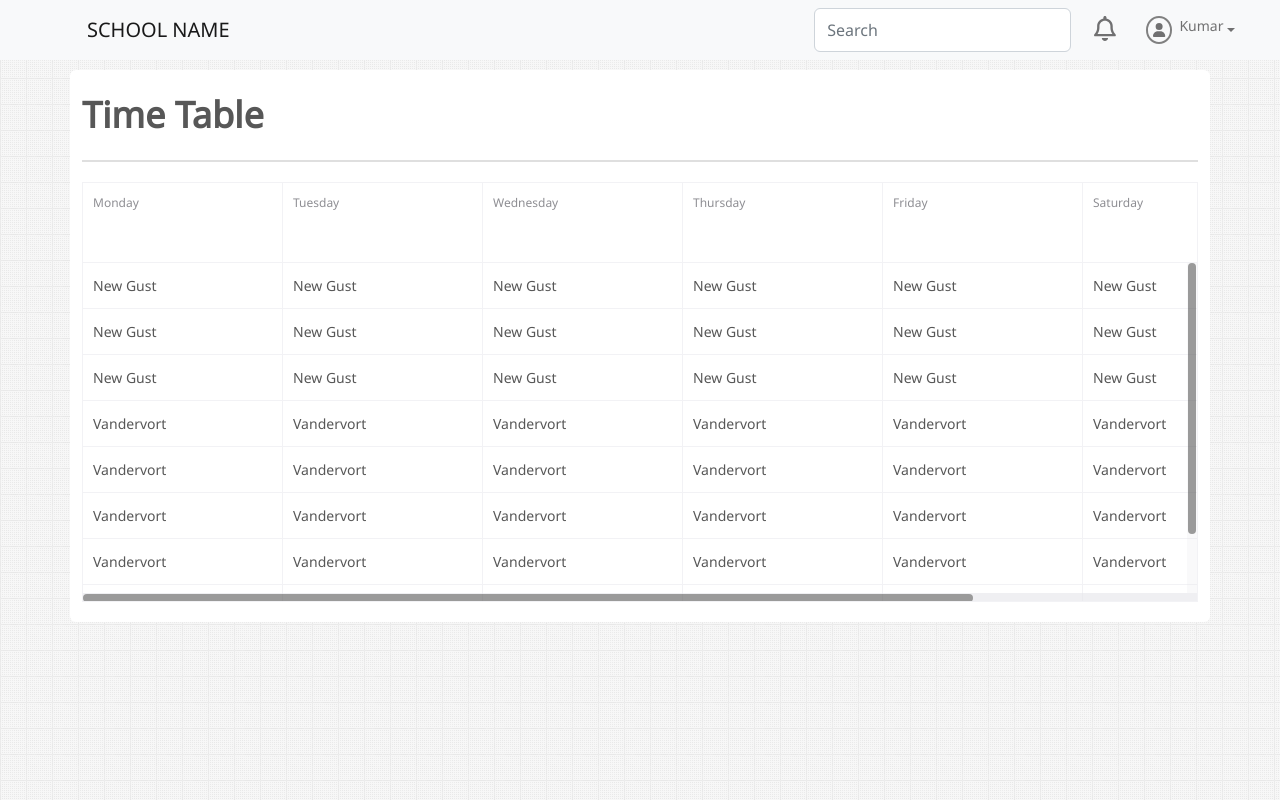
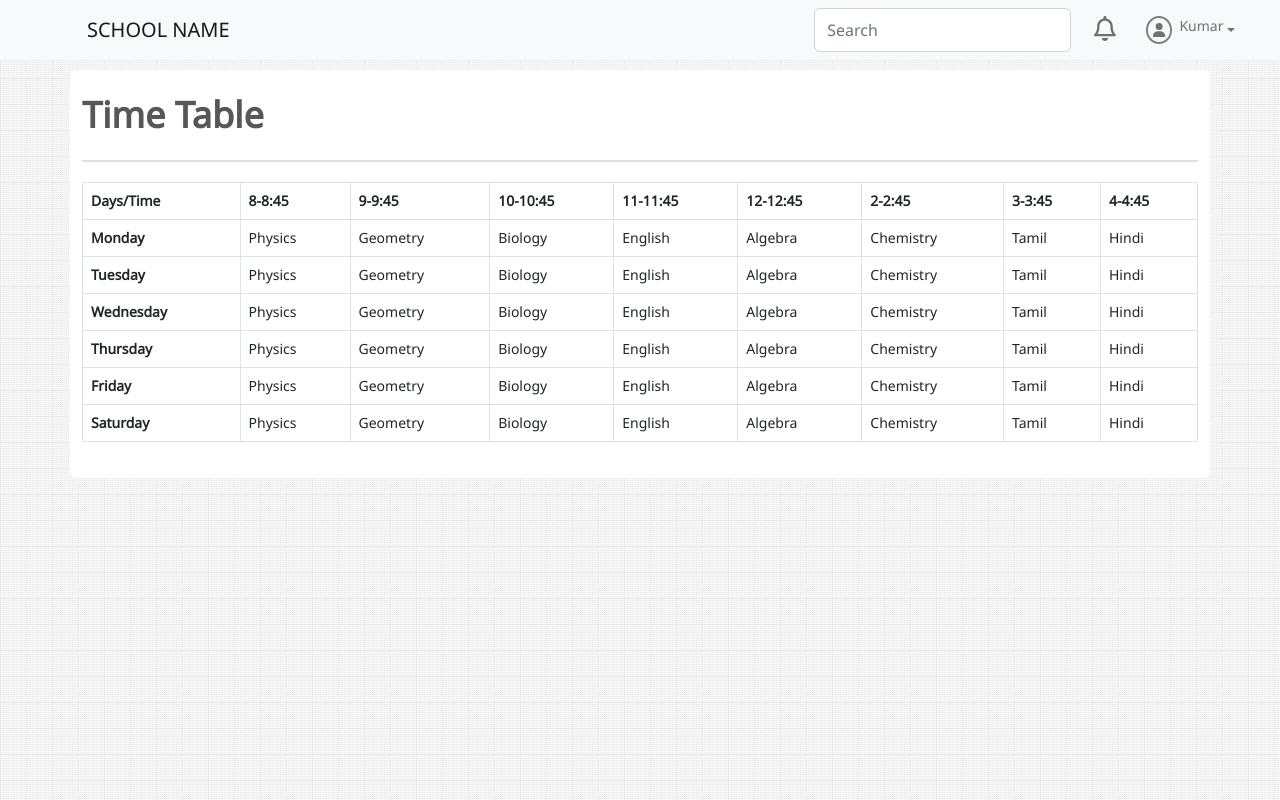
Before and after one commit to SanjayNithin2002/school-portal, a React (Create React App) app in the folder school-portal/: page /timetable in a window 1280 px wide. Built offline with nearby package versions, Linux system fonts and the light colour scheme.

Commit message:
Time table completed

```diff
--- a/school-portal/src/Pages/Time table/timetable.jsx
+++ b/school-portal/src/Pages/Time table/timetable.jsx
@@ -2,84 +2,80 @@ import React from "react";
 import "react-datepicker/dist/react-datepicker.css";
 import "bootstrap/dist/css/bootstrap.min.css"
 import SideNavBar from "../../components/SideNavBar/SideNavBar";
-import { Table } from 'rsuite';
-const { Column, ColumnGroup, HeaderCell, Cell } = Table;
+import Table from "react-bootstrap/Table";
 
+
+
+
+function Timetable() {
     const data = [
         {
-        id: 1,
-        email: 'Leora13@yahoo.com',
-        firstName: 'Ernest Schuppe Anderson',
-        lastName: null,
-        city: 'New Gust',
-        companyName: 'Lebsack - Nicolas'
+            Day: "Monday",
+            p1: "Physics",
+            p2: "Geometry",
+            p3: "Biology",
+            p4: "English",
+            p5: "Algebra",
+            p6: "Chemistry",
+            p7: "Tamil",
+            p8: "Hindi"
         },
         {
-        id: 2,
-        email: 'Mose_Gerhold51@yahoo.com',
-        firstName: 'Janis',
-        lastName: 'Bode',
-        city: 'New Gust',
-        companyName: 'Glover - Hermiston'
+            Day: "Tuesday",
+            p1: "Physics",
+            p2: "Geometry",
+            p3: "Biology",
+            p4: "English",
+            p5: "Algebra",
+            p6: "Chemistry",
+            p7: "Tamil",
+            p8: "Hindi"
         },
         {
-        id: 3,
-        city: 'New Gust',
-        email: 'Frieda.Sauer61@gmail.com',
-        firstName: 'Makenzie Vandervort',
-        lastName: null,
-        companyName: 'Williamson - Kassulke'
+            Day: "Wednesday",
+            p1: "Physics",
+            p2: "Geometry",
+            p3: "Biology",
+            p4: "English",
+            p5: "Algebra",
+            p6: "Chemistry",
+            p7: "Tamil",
+            p8: "Hindi"
         },
         {
-        id: 4,
-        email: 'Eloisa.OHara@hotmail.com',
-        firstName: 'Ciara',
-        lastName: 'Towne',
-        city: 'Vandervort',
-        companyName: 'Hilpert, Eichmann and Brown'
+            Day: "Thursday",
+            p1: "Physics",
+            p2: "Geometry",
+            p3: "Biology",
+            p4: "English",
+            p5: "Algebra",
+            p6: "Chemistry",
+            p7: "Tamil",
+            p8: "Hindi"
         },
         {
-        id: 5,
-        email: 'Brisa46@hotmail.com',
-        firstName: 'Suzanne',
-        lastName: 'Wolff',
-        city: 'Vandervort',
-        companyName: 'Mayer - Considine'
+            Day: "Friday",
+            p1: "Physics",
+            p2: "Geometry",
+            p3: "Biology",
+            p4: "English",
+            p5: "Algebra",
+            p6: "Chemistry",
+            p7: "Tamil",
+            p8: "Hindi"
         },
         {
-        id: 6,
-        email: 'Cody.Schultz56@gmail.com',
-        firstName: 'Alessandra',
-        lastName: null,
-        city: 'Vandervort',
-        companyName: 'Nikolaus and Sons'
+            Day: "Saturday",
+            p1: "Physics",
+            p2: "Geometry",
+            p3: "Biology",
+            p4: "English",
+            p5: "Algebra",
+            p6: "Chemistry",
+            p7: "Tamil",
+            p8: "Hindi"
         },
-    {
-        id: 7,
-        email: 'Enrico_Beer@yahoo.com',
-        firstName: 'Margret',
-        lastName: 'Heller',
-        city: 'Vandervort',
-        companyName: 'Corwin, Maggio and Wintheiser'
-    },
-    {
-        id: 8,
-        email: 'Mitchel.Herman@yahoo.com',
-        firstName: 'Emiliano',
-        lastName: 'Moore',
-        city: 'Gilberthaven',
-        companyName: 'Gulgowski - Botsford'
-    },
-    {
-        id: 9,
-        city: 'Gilberthaven',
-        email: 'Gaylord_Reichel16@yahoo.com',
-        firstName: 'Alessandra',
-        lastName: 'Smith',
-        companyName: 'Maggio LLC'
-    }
     ];
-function timetable() {
 
     return (
         <div className="Main">
@@ -89,38 +85,41 @@ function timetable() {
                     <h2>Time Table</h2>
                     <hr style={{ border: "1px solid gray" }} />
 
-                    <Table bordered cellBordered height={420} headerHeight={80} data={data}>
 
-                        <Column width={200} colSpan={2}>
-                            <HeaderCell>Monday</HeaderCell>
-                            <Cell dataKey="city" />
-                        </Column>
-                        <Column width={200} colSpan={2}>
-                            <HeaderCell>Tuesday</HeaderCell>
-                            <Cell dataKey="city" />
-                        </Column>
-                        <Column width={200} colSpan={2}>
-                            <HeaderCell>Wednesday</HeaderCell>
-                            <Cell dataKey="city" />
-                        </Column>
-                        <Column width={200} colSpan={2}>
-                            <HeaderCell>Thursday</HeaderCell>
-                            <Cell dataKey="city" />
-                        </Column>
-                        <Column width={200} colSpan={2}>
-                            <HeaderCell>Friday</HeaderCell>
-                            <Cell dataKey="city" />
-                        </Column>
-                        <Column width={200} colSpan={2}>
-                            <HeaderCell>Saturday</HeaderCell>
-                            <Cell dataKey="city" />
-                        </Column>
-                        <Column width={200} colSpan={2}>
-                            <HeaderCell>Sunday</HeaderCell>
-                            <Cell dataKey="city" />
-                        </Column>
+                    <Table className="table table-bordered">
+                        <thead>
+                            <tr>
+                                <th>Days/Time</th>
+                                <th>8-8:45</th>
+                                <th>9-9:45</th>
+                                <th>10-10:45</th>
+                                <th>11-11:45</th>
+                                <th>12-12:45</th>
+                                <th>2-2:45</th>
+                                <th>3-3:45</th>
+                                <th>4-4:45</th>
+                            </tr>
+                        </thead>
+                        <tbody>
+                            {(
+                                data.map((item) => (
+                                    <tr key={item}>
+                                        <th>{item.Day}</th>
+                                        <td>{item.p1}</td>
+                                        <td>{item.p2}</td>
+                                        <td>{item.p3}</td>
+                                        <td>{item.p4}</td>
+                                        <td>{item.p5}</td>
+                                        <td>{item.p6}</td>
+                                        <td>{item.p7}</td>
+                                        <td>{item.p8}</td>
 
+                                    </tr>
+                                ))
+                            )}
+                        </tbody>
                     </Table>
+
 
                 </div>
             </div >
@@ -128,4 +127,4 @@ function timetable() {
     );
 }
 
-export default timetable;
+export default Timetable;
```
Lines whose indentation alone changed are shown as unchanged.
